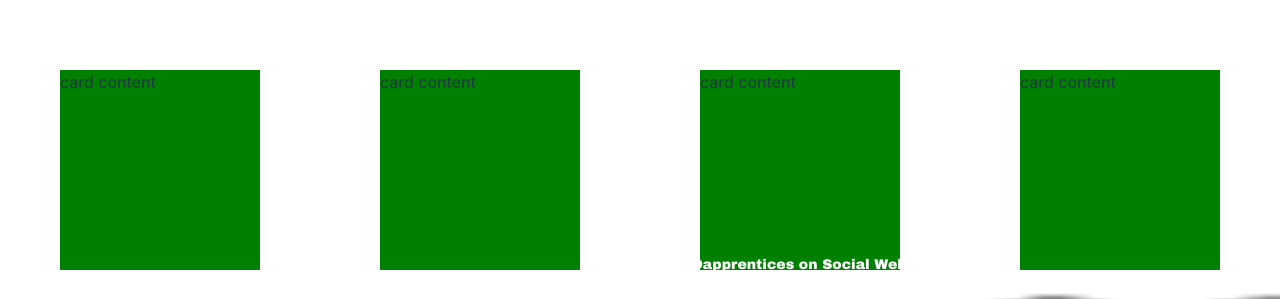
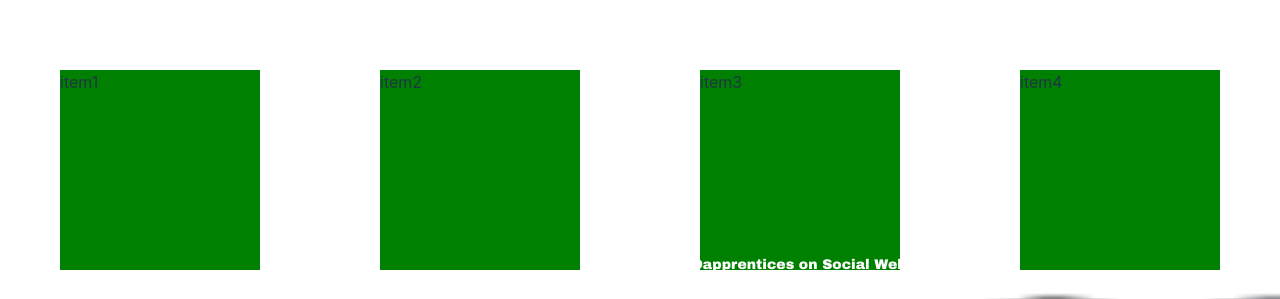
Before and after one commit to denitrip/metro-shopping-list, a React (Vite) app: page / in a window 1280 px wide. Shown: the part 161-460 px from the top of the page. Built offline with nearby package versions, Linux system fonts and the light colour scheme.

Commit message:
Dzianis | pass item as a param into shoppind card

```diff
--- a/src/components/ShoppingItemCard/ShoppingItemCard.tsx
+++ b/src/components/ShoppingItemCard/ShoppingItemCard.tsx
@@ -2,8 +2,14 @@ import React from 'react'
 
 import './ShoppingItemCard.css'
 
-export const ShoppingCardComponent: React.FC = () => {
+type Props = {
+    item: {
+        name: string;
+    }
+}
+
+export const ShoppingCardComponent: React.FC<Props> = ({item}) => {
     return <div className='shoppingCardItem'>
-        card content
+        {item.name}
     </div>
 }
--- a/src/pages/HomePage/HomePage.tsx
+++ b/src/pages/HomePage/HomePage.tsx
@@ -11,7 +11,7 @@ export const HomePageComponent: React.FC = () => {
     return <div className='container'>
         <HeaderComponent/>
         <div className="container__body">
-            {shoppingItems.map(item => <ShoppingCardComponent/>)}
+            {shoppingItems.map(item => <ShoppingCardComponent item={item}/>)}
         </div>
         <FooterComponent/>
     </div>
```
